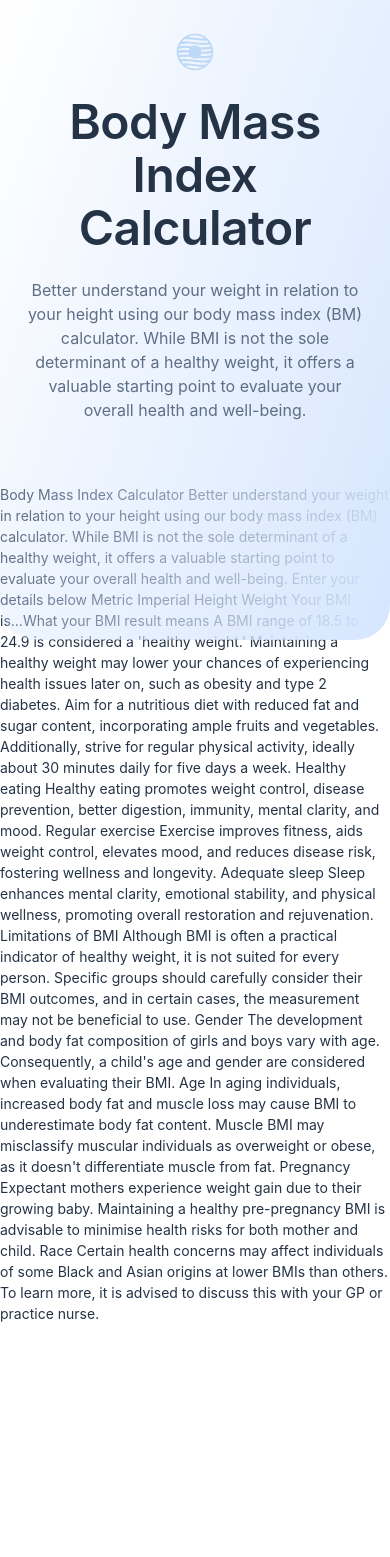
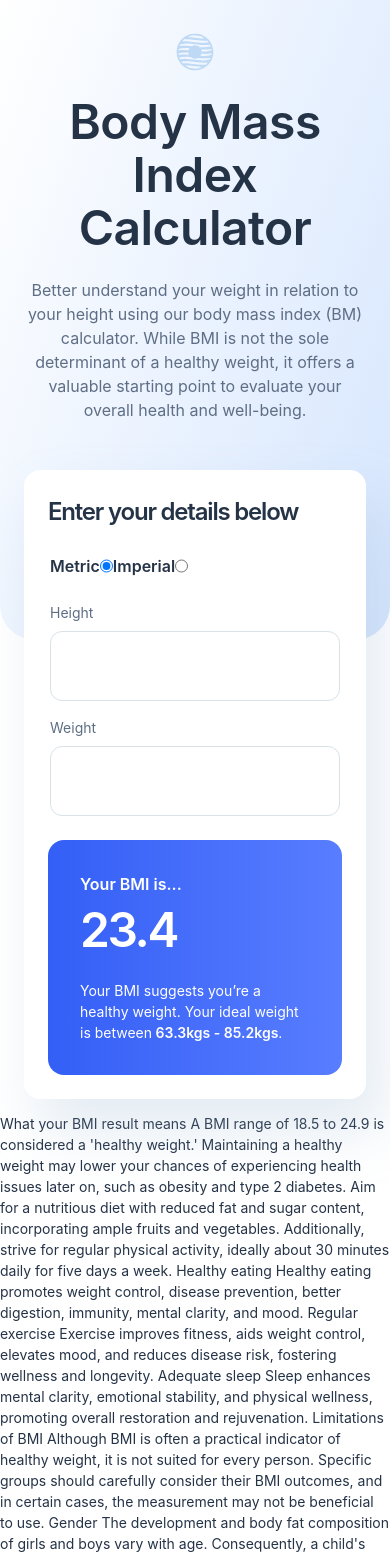
Before and after one commit to pchupchu/bmi-calculator, a React (Create React App) app: page / in a window 390 px wide. Shown: the top 1557 px of the page. Before the commit the page ends 1338 px from the top, so only its background shows below. Built offline with nearby package versions, Linux system fonts and the light colour scheme.

Commit message:
Add Calculator   mobile version

```diff
--- a/src/components/App/App.js
+++ b/src/components/App/App.js
@@ -8,14 +8,6 @@ function App() {
       <Header />
       <Main />
       <p>
-        Body Mass Index Calculator Better understand your weight in relation to
-        your height using our body mass index (BM) calculator. While BMI is not
-        the sole determinant of a healthy weight, it offers a valuable starting
-        point to evaluate your overall health and well-being. Enter your details
-        below Metric Imperial Height Weight Your BMI is...
-        {/* <!-- add score --> */}
-        {/* Your BMI suggests you're <!-- add classification -->.  */}
-        {/* Your ideal weight is between <!-- add range -->. */}
         What your BMI result means A BMI range of 18.5 to 24.9 is considered a
         'healthy weight.' Maintaining a healthy weight may lower your chances of
         experiencing health issues later on, such as obesity and type 2
--- a/src/components/Calculator/Calculator.css
+++ b/src/components/Calculator/Calculator.css
@@ -0,0 +1,104 @@
+.calculator {
+  padding: 0 24px;
+  z-index: 1;
+}
+
+.calculator__container {
+  padding: 24px;
+  box-sizing: border-box;
+  border-radius: 16px;
+  background-color: var(--white);
+  box-shadow: var(--form-shadow);
+  display: flex;
+  flex-direction: column;
+  gap: 24px;
+}
+
+.calculator__form {
+  display: flex;
+  flex-direction: column;
+  gap: 24px;
+}
+
+.calculator__title {
+  margin: 0;
+  font-size: var(--heading-m);
+  font-weight: 600;
+  letter-spacing: -1.2px;
+}
+
+.calculator__system {
+  padding: 0;
+  display: flex;
+  border: none;
+}
+
+.calculator__system-label {
+  font-size: var(--body-m);
+  font-weight: 600;
+  line-height: var(--body-line-height);
+}
+
+.calculator__info {
+  display: flex;
+  flex-direction: column;
+  padding: 0;
+  border: none;
+}
+
+.calculator__label {
+  color: var(--grey);
+  font-size: var(--body-s);
+  line-height: var(--body-line-height);
+  margin-bottom: 8px;
+}
+
+.calculator__input {
+  padding: 20px 24px;
+  width: 100%;
+  box-sizing: border-box;
+  font-size: var(--heading-m);
+  font-weight: 600;
+  letter-spacing: -1.2px;
+  border-radius: 12px;
+  border: 1px solid var(--light-grey);
+  background-color: var(--white);
+  margin-bottom: 16px;
+}
+
+.calculator__input:last-child {
+  margin-bottom: 0;
+}
+
+.calculator__result {
+  padding: 32px;
+  border-radius: 16px;
+  background-image: var(--blue-gradient);
+  color: var(--white);
+}
+
+.calculator__result-desc {
+  margin: 0 0 8px;
+  font-size: var(--body-m);
+  font-weight: 600;
+  line-height: var(--body-line-height);
+}
+
+.calculator__weight {
+  margin: 0 0 24px;
+  font-size: var(--heading-l);
+  font-weight: 600;
+  line-height: var(--heading-line-height);
+  letter-spacing: -2.4px;
+}
+
+.calculator__text {
+  margin: 0;
+  font-size: var(--body-s);
+  font-weight: 400;
+  line-height: var(--body-line-height);
+}
+
+.calculator__range {
+  font-weight: 600;
+}
--- a/src/components/Calculator/Calculator.js
+++ b/src/components/Calculator/Calculator.js
@@ -0,0 +1,83 @@
+import "./Calculator.css";
+
+function Calculator() {
+  return (
+    <div className="calculator">
+      <div className="calculator__container">
+        <form className="calculator__form">
+          <h2 className="calculator__title">Enter your details below</h2>
+          <fieldset className="calculator__system">
+            <label for="metric" className="calculator__system-label">
+              Metric
+            </label>
+            <input
+              type="radio"
+              name="choice"
+              id="metric"
+              value="metric"
+              checked
+              className="calculator__choice"
+            />
+            <label for="imperial" className="calculator__system-label">
+              Imperial
+            </label>
+            <input
+              type="radio"
+              name="choice"
+              id="imperial"
+              value="imperial"
+              className="calculator__choice"
+            />
+          </fieldset>
+          <fieldset class="calculator__info">
+            <label for="height" className="calculator__label">
+              Height
+            </label>
+            <input
+              type="text"
+              className="calculator__input"
+              id="height"
+              name="height"
+              placeholder=""
+              required
+              // value={values.height || ""}
+              // onChange={handleChange}
+            />
+            <label for="weight" className="calculator__label">
+              Weight
+            </label>
+            <input
+              type="text"
+              className="calculator__input"
+              id="weight"
+              name="weight"
+              placeholder=""
+              required
+              // value={values.height || ""}
+              // onChange={handleChange}
+            />
+          </fieldset>
+        </form>
+        <div className="calculator__result">
+          <p className="calculator__result-desc">Your BMI is...</p>
+          <h3 className="calculator__weight">23.4</h3>
+          <p className="calculator__text">
+            Your BMI suggests you’re{" "}
+            <span className="calculator__text calculator__classification">
+              {" "}
+              a healthy weight
+            </span>
+            . Your ideal weight is between
+            <span className="calculator__text calculator__range">
+              {" "}
+              63.3kgs - 85.2kgs
+            </span>
+            .
+          </p>
+        </div>
+      </div>
+    </div>
+  );
+}
+
+export default Calculator;
--- a/src/components/Landing/Landing.js
+++ b/src/components/Landing/Landing.js
@@ -1,12 +1,14 @@
 import "./Landing.css";
 import Background from "../Background/Background";
 import Hero from "../Hero/Hero";
+import Calculator from "../Calculator/Calculator";
 
 function Landing() {
   return (
     <div className="landing">
       <Background />
       <Hero />
+      <Calculator />
     </div>
   );
 }
--- a/src/index.css
+++ b/src/index.css
@@ -17,6 +17,8 @@ body {
   --light-grey: #d8e2e7;
 
   --gradient: linear-gradient(290deg, #d6e6fe 0%, rgba(214, 252, 254, 0.00) 100%);
+  --blue-gradient: linear-gradient(90deg, #345ff6 0%, #587dff 100%);
+  --form-shadow: 16px 32px 56px 0px rgba(143, 174, 207, 0.25);
 
   --heading-xl: 64px;
   --heading-l: 48px;
```
